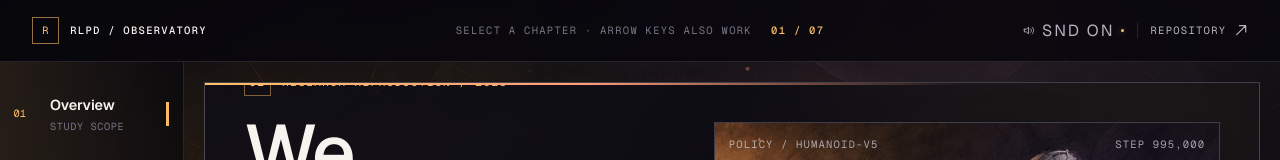
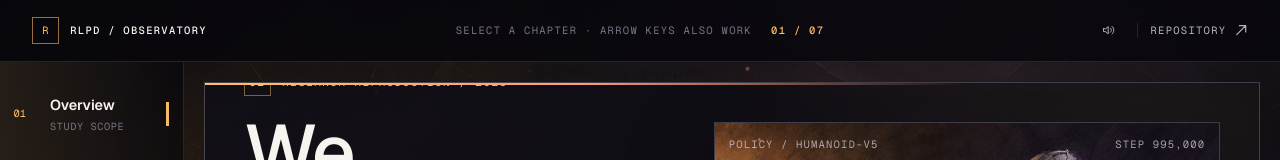
Before and after one commit to Karan-Anchan/Karan-Anchan.github.io, a Next.js app: page /rlpd in a window 1280 px wide. Shown: the top 160 px of the page. Built offline with nearby package versions, Linux system fonts and the light colour scheme.

Commit message:
Reduce RLPD sound control to icon

```diff
--- a/app/rlpd/rlpd-experience.tsx
+++ b/app/rlpd/rlpd-experience.tsx
@@ -96,8 +96,6 @@ function RlpdSoundToggle() {
       onClick={toggle}
     >
       <SoundGlyph on={on} />
-      <span>SND {on ? "on" : "off"}</span>
-      <i aria-hidden />
     </button>
   );
 }
--- a/app/rlpd/rlpd.module.css
+++ b/app/rlpd/rlpd.module.css
@@ -226,26 +226,23 @@
 .soundToggle {
   position: relative;
   display: inline-flex;
-  min-height: 28px;
+  width: 32px;
+  min-height: 32px;
   align-items: center;
-  gap: 0.4rem;
+  justify-content: center;
   padding: 0;
   border: 0;
   background: transparent;
   color: var(--faint);
   cursor: pointer;
-  font-family: var(--font-geist-mono), monospace;
-  font-size: 0.66rem;
-  letter-spacing: 0.12em;
-  text-transform: uppercase;
   transition:
     color 180ms var(--ease-out),
     transform 160ms var(--ease-out);
 }
 
 .soundToggle svg {
-  width: 0.82rem;
-  height: 0.82rem;
+  width: 0.9rem;
+  height: 0.9rem;
   fill: none;
   stroke: currentColor;
   stroke-linecap: round;
@@ -253,32 +250,12 @@
   stroke-width: 1.35;
 }
 
-.soundToggle > i {
-  width: 3px;
-  height: 3px;
-  border-radius: 50%;
-  background: var(--faint);
-  transition:
-    background 180ms var(--ease-out),
-    box-shadow 220ms var(--ease-out),
-    transform 160ms var(--ease-out);
-}
-
 .soundToggle[aria-pressed="true"] {
   color: var(--muted);
 }
 
-.soundToggle[aria-pressed="true"] > i {
-  background: var(--accent);
-  box-shadow: 0 0 6px color-mix(in srgb, var(--accent) 54%, transparent);
-}
-
 .soundToggle:hover {
   color: var(--accent);
-}
-
-.soundToggle:hover > i {
-  transform: scale(1.3);
 }
 
 .soundToggle:active {
@@ -2384,12 +2361,9 @@
   }
   .topActions > a .arrowIcon { width: 1rem; height: 1rem; }
   .soundToggle {
-    min-width: 32px;
-    min-height: 32px;
-    justify-content: center;
-    padding: 0;
-  }
-  .soundToggle span { display: none; }
+    width: 30px;
+    min-height: 30px;
+  }
 
   .shell {
     height: calc(100dvh - 56px);
```
